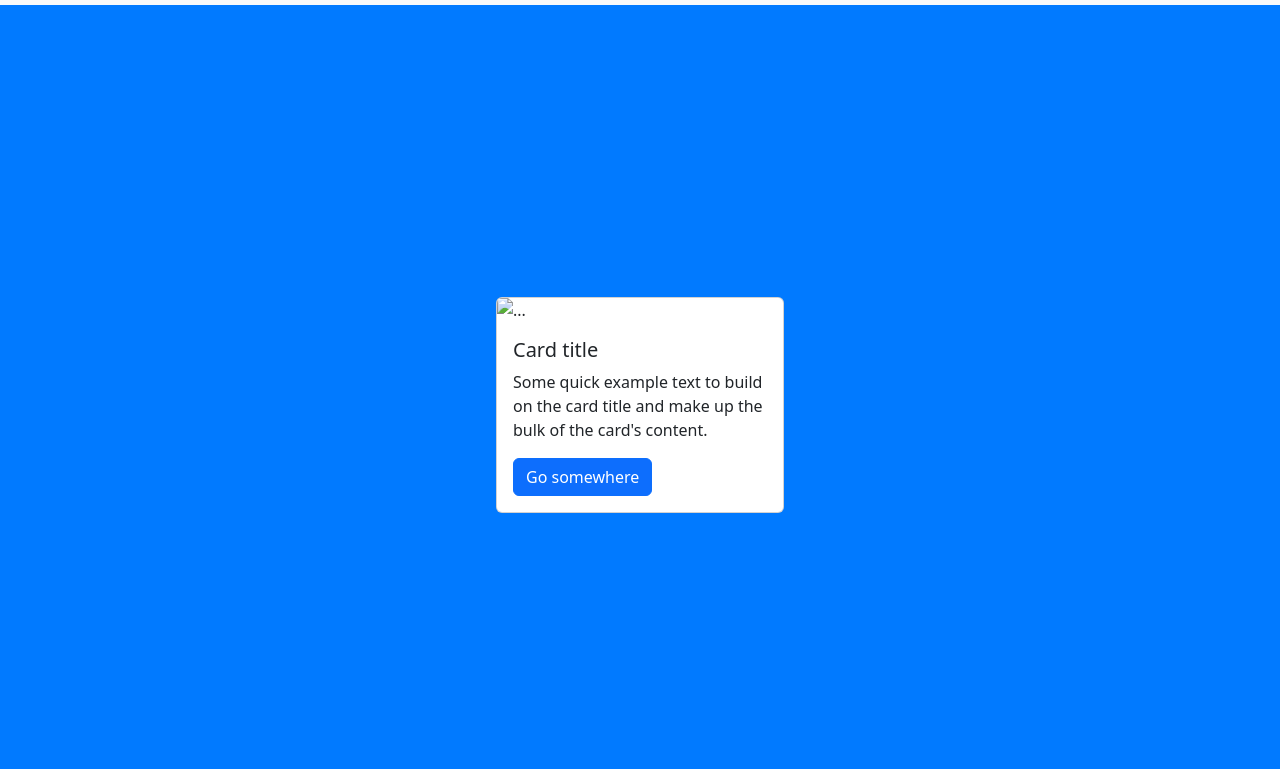
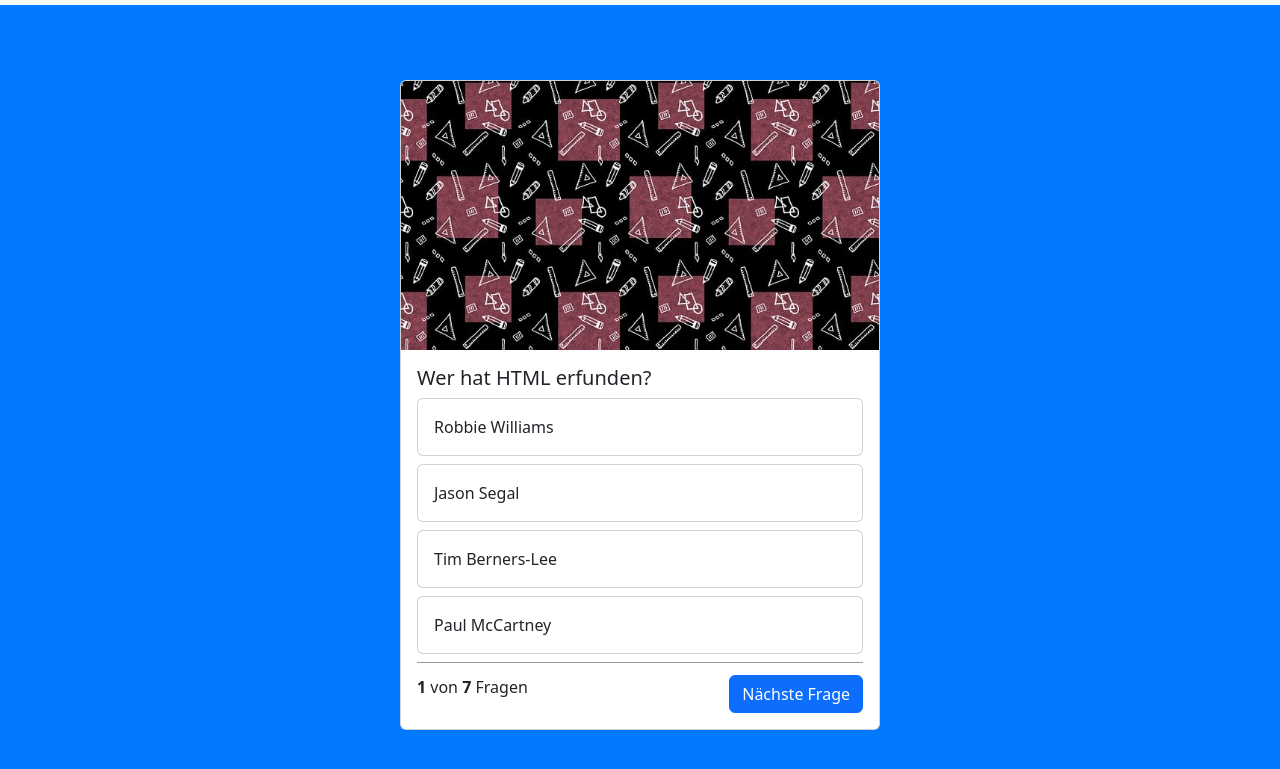
Before and after one commit to D4t3ck/QuizApp, a plain HTML site: page index.html in a window 1280 px wide. Shown: the part 45-814 px from the top of the page. Drawn offline with nearby package versions, Linux system fonts and the light colour scheme.

Commit message:
Added JSON Array and Functions

```diff
--- a/index.html
+++ b/index.html
@@ -22,7 +22,7 @@
     ></script>
   </head>
 
-  <body>
+  <body onload="init()">
     <!-- As a heading -->
     <nav class="navbar bg-body-tertiary">
       <div class="container-fluid">
@@ -30,16 +30,44 @@
       </div>
     </nav>
 
+    <!-- Card -->
     <div class="container">
-      <div class="card" style="width: 18rem">
-        <img src="..." class="card-img-top" alt="..." />
+      <div class="card quiz-card">
+        <img src="./img/pencil.jpg" class="card-img-top"/>
         <div class="card-body">
-          <h5 class="card-title">Card title</h5>
-          <p class="card-text">
-            Some quick example text to build on the card title and make up the
-            bulk of the card's content.
-          </p>
-          <a href="#" class="btn btn-primary">Go somewhere</a>
+          <h5 class="card-title" id="questiontext">Frage</h5>
+
+          <div class="card mb-2">
+            <div class="card-body" id="answer_1">
+              This is some text within a card body.
+            </div>
+          </div>
+
+          <div class="card mb-2">
+            <div class="card-body" id="answer_2">
+              This is some text within a card body.
+            </div>
+          </div>
+
+          <div class="card mb-2">
+            <div class="card-body" id="answer_3">
+              This is some text within a card body.
+            </div>
+          </div>
+
+          <div class="card mb-2">
+            <div class="card-body" id="answer_4">
+              This is some text within a card body.
+            </div>
+          </div>
+
+          <div class="question-footer">
+            <span>
+            <b>1</b> von <b id="all-questions">5</b> Fragen
+          </span>
+            <button class="btn btn-primary">Nächste Frage</button>
+          </div>
+
         </div>
       </div>
     </div>
--- a/script.js
+++ b/script.js
@@ -0,0 +1,86 @@
+let questions = [
+  {
+    question: "Wer hat HTML erfunden?",
+    answer_1: "Robbie Williams",
+    answer_2: "Jason Segal",
+    answer_3: "Tim Berners-Lee",
+    answer_4: "Paul McCartney",
+    right_answer: 3,
+  },
+  {
+    question: "Was ist die Hauptstadt von Frankreich?",
+    answer_1: "Berlin",
+    answer_2: "Madrid",
+    answer_3: "Paris",
+    answer_4: "Rom",
+    right_answer: 3,
+  },
+  {
+    question: "In welchem Jahr landete der Mensch erstmals auf dem Mond?",
+    answer_1: "1965",
+    answer_2: "1969",
+    answer_3: "1975",
+    answer_4: "1982",
+    right_answer: 2,
+  },
+  {
+    question: "Wer schrieb 'Die Odyssee'?",
+    answer_1: "Homer",
+    answer_2: "Platon",
+    answer_3: "Aristoteles",
+    answer_4: "Sokrates",
+    right_answer: 1,
+  },
+  {
+    question: "Wie viele Planeten hat unser Sonnensystem?",
+    answer_1: "7",
+    answer_2: "8",
+    answer_3: "9",
+    answer_4: "10",
+    right_answer: 2,
+  },
+  {
+    question: "Welches Element hat das chemische Symbol 'O'?",
+    answer_1: "Sauerstoff",
+    answer_2: "Kohlenstoff",
+    answer_3: "Wasserstoff",
+    answer_4: "Stickstoff",
+    right_answer: 1,
+  },
+  {
+    question: "Wer malte die Mona Lisa?",
+    answer_1: "Vincent van Gogh",
+    answer_2: "Pablo Picasso",
+    answer_3: "Leonardo da Vinci",
+    answer_4: "Michelangelo",
+    right_answer: 3,
+  },
+];
+
+let currentQuestion = 0;
+let currentAnswer = 0;
+
+function init() {
+  document.getElementById("all-questions").innerHTML = questions.length;
+
+  showQuestion();
+
+}
+
+function showQuestion() {
+  let question = questions[currentQuestion];
+
+  document.getElementById("questiontext").innerHTML = question["question"];
+  document.getElementById("answer_1").innerHTML = question["answer_1"];
+  document.getElementById("answer_2").innerHTML = question["answer_2"];
+  document.getElementById("answer_3").innerHTML = question["answer_3"];
+  document.getElementById("answer_4").innerHTML = question["answer_4"];
+}
+/* function showAnsweres() {
+    let answer = questions[currentAnswer];
+
+    document.getElementById('answer_1').innerHTML = answer['answer_1'];
+    document.getElementById('answer_2').innerHTML = answer['answer_2'];
+    document.getElementById('answer_3').innerHTML = answer['answer_3'];
+    document.getElementById('answer_4').innerHTML = answer['answer_4'];
+} */
--- a/style.css
+++ b/style.css
@@ -3,8 +3,8 @@ html {
 }
 
 body {
-    margin: 0;
-    padding: 0;
+   /*  margin: 0;
+    padding: 0; */
     background-color: #017AFF !important;
 }
 
@@ -15,3 +15,14 @@ body {
     justify-content: center;
     align-items: center;
 }
+
+.quiz-card {
+    width: 30rem;
+}
+
+.question-footer {
+    border-top: 1px solid rgba(0, 0, 0, 0.4);
+    display: flex;
+    justify-content: space-between;
+    padding-top: 12px;
+}
```
Also changed, not shown: img/pencil.jpg (added).
